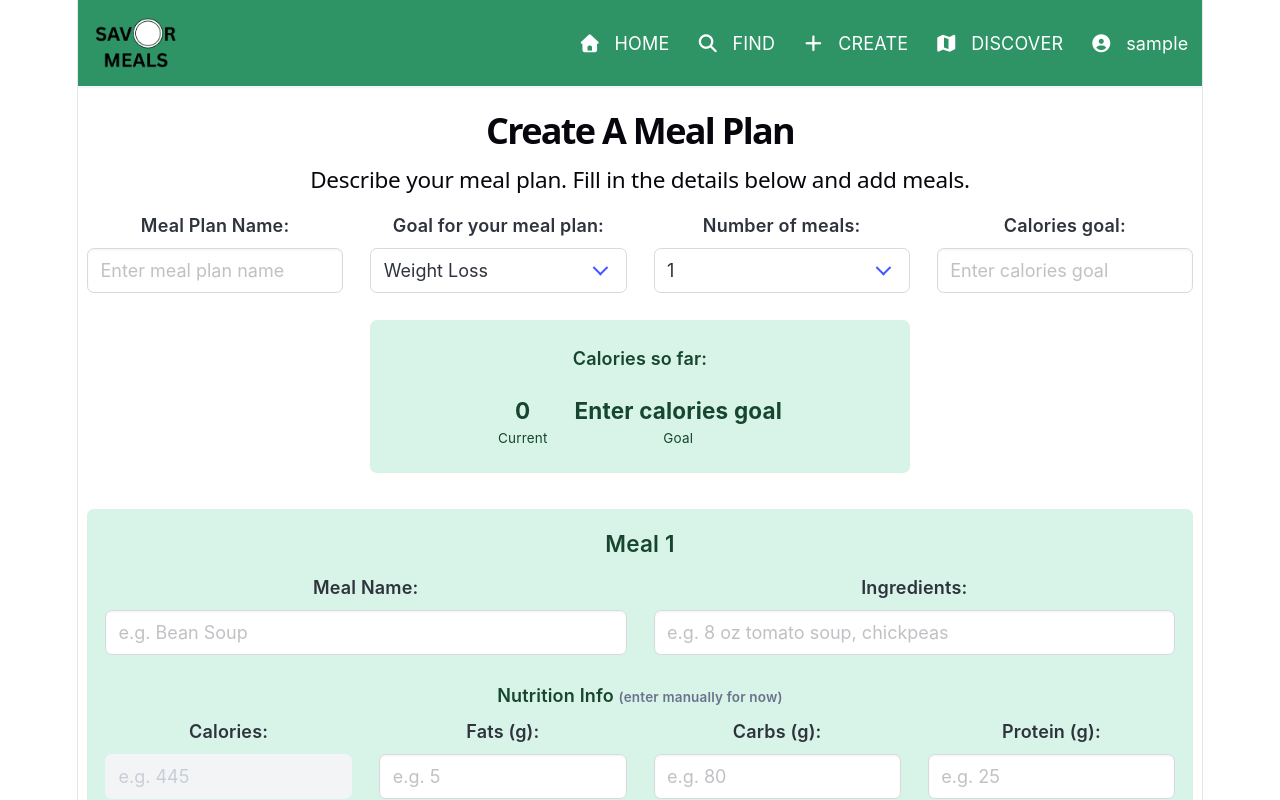
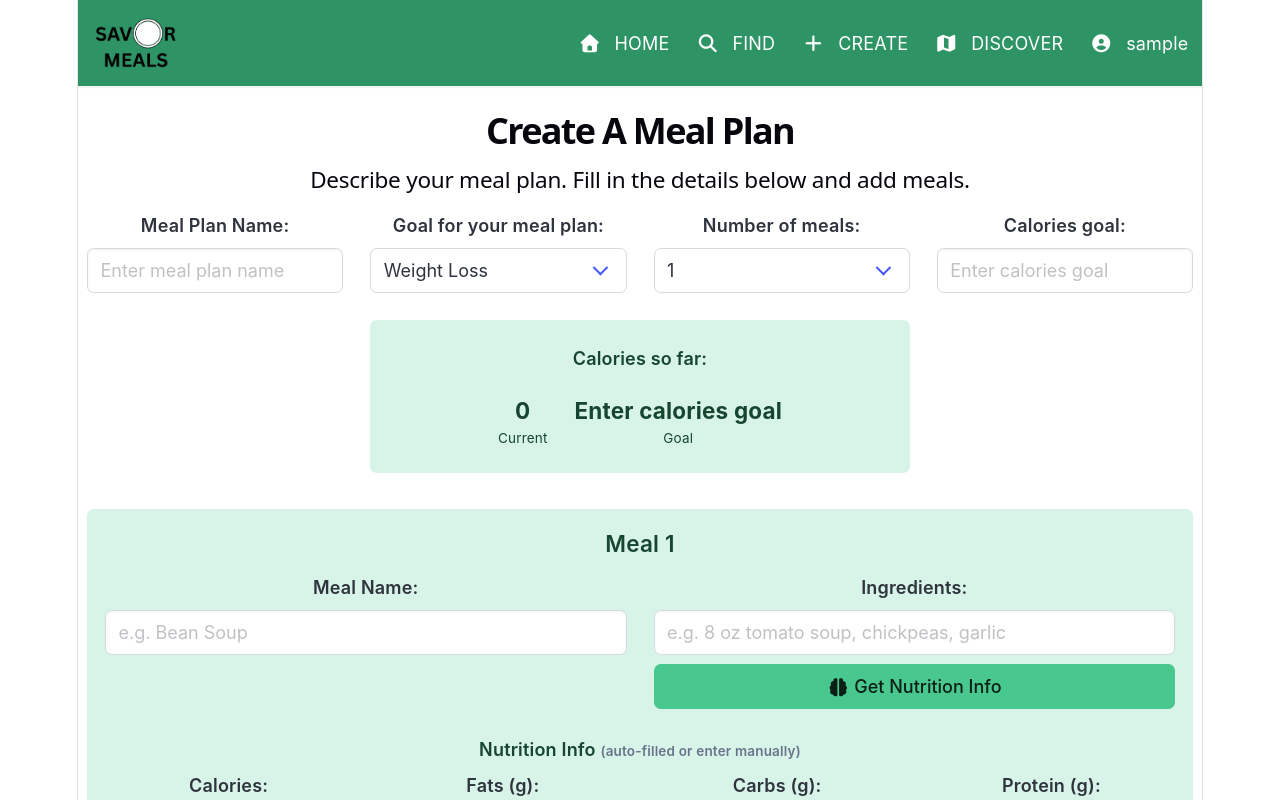
Before and after one commit to ProgressiveOverlearn/savor-meals-client, a React (Vite) app: page /create in a window 1280 px wide. Shown: the top 800 px of the page. Built offline with nearby package versions, Linux system fonts and the light colour scheme; sample sign-in values are in the browser's storage.

Commit message:
can fetch nutrition info from ingredients for each meal

```diff
--- a/src/components/account.jsx
+++ b/src/components/account.jsx
@@ -4,15 +4,15 @@ import { useState } from 'react';
 function Account({ user, setUser }) {
 
     const navigate = useNavigate();
-    const [heightNumber, setHeightNumber] = useState();
-    const [heightUnit, setHeightUnit] = useState('');
-    const [weightNumber, setWeightNumber] = useState();
-    const [weightUnit, setWeightUnit] = useState('');
-    const [gender, setGender] = useState('');
+    const [heightNumber, setHeightNumber] = useState(user.heightNumber || '');
+    const [heightUnit, setHeightUnit] = useState(user.heightUnit || '');
+    const [weightNumber, setWeightNumber] = useState(user.weightNumber || '');
+    const [weightUnit, setWeightUnit] = useState(user.weightUnit || '');
+    const [gender, setGender] = useState(user.gender || '');
     const [isEditing, setIsEditing] = useState(false);
     const [error, setError] = useState('');
 
-    const updateBodyMeasurements = () => {
+    const updateBodyMeasurements = async () => {
     // Check if only one of height fields is filled. Lots of possibilities for error checking, but will update...
     if (heightNumber && !heightUnit || !heightNumber && heightUnit) {
         setError('Please fill in both height number and unit.');
@@ -49,13 +49,45 @@ function Account({ user, setUser }) {
 
     // No errors? Great, now we can update the user settings!
         setError('');
+
+
+    try {
+        const response = await fetch(`http://localhost:8080/api/users/${user.username}`, {
+            method: 'PUT',
+            headers: { 'Content-Type': 'application/json' },
+            body: JSON.stringify({ heightNumber, heightUnit, weightNumber, weightUnit, gender }),
+        });
+
+        if (!response.ok) {
+            const err = await response.json();
+            setError(err.error || 'Failed to update profile.');
+            return;
+        }
+
+        const updatedData = await response.json();
+
+    // Update local state and localStorage with backend response
         const height = heightNumber && heightUnit ? `${heightNumber} ${heightUnit}` : 'Not provided';
         const weight = weightNumber && weightUnit ? `${weightNumber} ${weightUnit}` : 'Not provided';
-    const genderValue = gender || 'Not provided';
-    const updatedUser = { ...user, heightNumber, heightUnit, weightNumber, weightUnit, gender: genderValue, height, weight };
+        const updatedUser = {
+            ...user,
+            heightNumber: updatedData.heightNumber,
+            heightUnit: updatedData.heightUnit,
+            weightNumber: updatedData.weightNumber,
+            weightUnit: updatedData.weightUnit,
+            gender: updatedData.gender,
+            height,
+            weight
+        };
+
         setUser(updatedUser);
         localStorage.setItem('user', JSON.stringify(updatedUser));
         setIsEditing(false);
+        console.log('✅ Profile updated successfully!');
+    } catch (err) {
+        console.error('❌ Error updating profile:', err);
+        setError('Something went wrong. Please try again.');
+    }
 };
 
     const handleLogout = () => {
--- a/src/components/create.jsx
+++ b/src/components/create.jsx
@@ -9,19 +9,17 @@ function Create({ user }) {
     const [numberOfMeals, setNumberOfMeals] = useState(1);
     const [caloriesGoal, setCaloriesGoal] = useState('');
     const [error, setError] = useState('');
+    const [loadingNutrition, setLoadingNutrition] = useState(null); // tracks which meal is loading
     const [meals, setMeals] = useState([
         { name: '', ingredients: '', fats: '', carbs: '', protein: '', calories: '' }
     ]);
 
-    // Require an account to create meal plans
     if (!user?.username) {
         return <Navigate to="/login" />;
     }
 
-    // Helps keep track of calories across all meals entered
     const currentCalories = meals.reduce((total, meal) => total + (parseFloat(meal.calories) || 0), 0);
 
-    // When number of meals changes, add or remove meal objects
     const handleNumberOfMeals = (event) => {
         const num = parseInt(event.target.value);
         setNumberOfMeals(num);
@@ -31,7 +29,6 @@ function Create({ user }) {
         setMeals(updatedMeals);
     };
 
-    // Update a specific meal's field
     const handleMealChange = (index, field, value) => {
         const updatedMeals = [...meals];
         updatedMeals[index][field] = value;
@@ -49,34 +46,77 @@ function Create({ user }) {
         setMeals(updatedMeals);
     };
 
+    const getNutritionFromGemini = async (index) => {
+        const meal = meals[index];
+
+        if (!meal.ingredients) {
+            setError(`Please enter ingredients for Meal ${index + 1} before getting nutrition info.`);
+            return;
+        }
+
+        setLoadingNutrition(index);
+        setError('');
+
+        try {
+            const response = await fetch('http://localhost:8080/api/nutrition/analyze', {
+                method: 'POST',
+                headers: { 'Content-Type': 'application/json' },
+                body: JSON.stringify({ type: 'text', ingredients: meal.ingredients }),
+            });
+
+            if (!response.ok) {
+                setError('Could not get nutrition info. Try again.');
+                setLoadingNutrition(null);
+                return;
+            }
+
+            const data = await response.json();
+
+            const updatedMeals = [...meals];
+            updatedMeals[index].fats = data.fats || 0;
+            updatedMeals[index].carbs = data.carbs || 0;
+            updatedMeals[index].protein = data.protein || 0;
+            updatedMeals[index].calories = (data.fats * 9) + (data.carbs * 4) + (data.protein * 4);
+            setMeals(updatedMeals);
+
+        } catch (err) {
+            console.error('❌ Gemini nutrition error:', err);
+            setError('Something went wrong getting nutrition info.');
+        } finally {
+            setLoadingNutrition(null);
+        }
+    };
+
     const handleSubmit = async () => {
 
-        //check to see what is being submitted
-        console.log('planName:', planName);
-        console.log('caloriesGoal:', caloriesGoal);
-        console.log('meals:', meals);
-
-        // Validate required fields
-        if (!planName) {
+        // Validate plan name
+        if (!planName.trim()) {
             setError('Please enter a meal plan name.');
             return;
         }
-        if (!caloriesGoal || caloriesGoal < 0) {
+
+        // Validate calories goal
+        if (!caloriesGoal || caloriesGoal <= 0) {
             setError('Please enter a valid calories goal.');
             return;
         }
+
+        // Validate each meal
         for (let i = 0; i < meals.length; i++) {
-            if (!meals[i].name || !meals[i].ingredients) {
-                setError(`Please fill in the name and ingredients for Meal ${i + 1}.`);
+            if (!meals[i].name.trim()) {
+                setError(`Please enter a name for Meal ${i + 1}.`);
+                return;
+            }
+            if (!meals[i].ingredients.trim()) {
+                setError(`Please enter ingredients for Meal ${i + 1}.`);
                 return;
             }
             if (!meals[i].calories || meals[i].calories <= 0) {
-                setError(`Meal ${i + 1} must have calories greater than 0.`);
+                setError(`Meal ${i + 1} must have calories greater than 0. Use "Get Nutrition Info" or enter manually.`);
                 return;
             }
         }
 
-        // Build new meal plan object
         const newPlan = {
             creator: user?.username || 'Anonymous',
             name: planName,
@@ -214,23 +254,46 @@ function Create({ user }) {
                             <div className="column">
                                 <div className="field">
                                     <label className="label">Meal Name:</label>
-                                    <input className="input" type="text" placeholder="e.g. Bean Soup" value={meal.name} onChange={(event) => handleMealChange(index, 'name', event.target.value)} />
+                                    <input
+                                        className="input"
+                                        type="text"
+                                        placeholder="e.g. Bean Soup"
+                                        value={meal.name}
+                                        onChange={(event) => handleMealChange(index, 'name', event.target.value)}
+                                    />
                                 </div>
                             </div>
+
                             <div className="column">
                                 <div className="field">
                                     <label className="label">Ingredients:</label>
-                                    <input className="input" type="text" placeholder="e.g. 8 oz tomato soup, chickpeas" value={meal.ingredients} onChange={(event) => handleMealChange(index, 'ingredients', event.target.value)} />
+                                    <input
+                                        className="input mb-2"
+                                        type="text"
+                                        placeholder="e.g. 8 oz tomato soup, chickpeas, garlic"
+                                        value={meal.ingredients}
+                                        onChange={(event) => handleMealChange(index, 'ingredients', event.target.value)}
+                                    />
+                                    <button
+                                        className={`button is-success is-fullwidth ${loadingNutrition === index ? 'is-loading' : ''}`}
+                                        type="button"
+                                        onClick={() => getNutritionFromGemini(index)}
+                                        disabled={loadingNutrition === index}
+                                    >
+                                        <i className="fa-solid fa-brain"></i>&nbsp;Get Nutrition Info
+                                    </button>
                                 </div>
                             </div>
                         </div>
 
-                        <p className="has-text-weight-semibold mb-2">Nutrition Info <span className="is-size-7 has-text-grey">(enter manually for now)</span></p>
+                        <p className="has-text-weight-semibold mb-2">
+                            Nutrition Info <span className="is-size-7 has-text-grey">(auto-filled or enter manually)</span>
+                        </p>
                         <div className="columns">
                             <div className="column">
                                 <div className="field">
                                     <label className="label">Calories:</label>
-                                    <input className="input" type="number" placeholder="e.g. 445" value={meal.calories} onChange={(event) => handleMealChange(index, 'calories', event.target.value)} disabled />
+                                    <input className="input" type="number" placeholder="e.g. 445" value={meal.calories} disabled />
                                 </div>
                             </div>
                             <div className="column">
```
Lines whose indentation alone changed are shown as unchanged.
